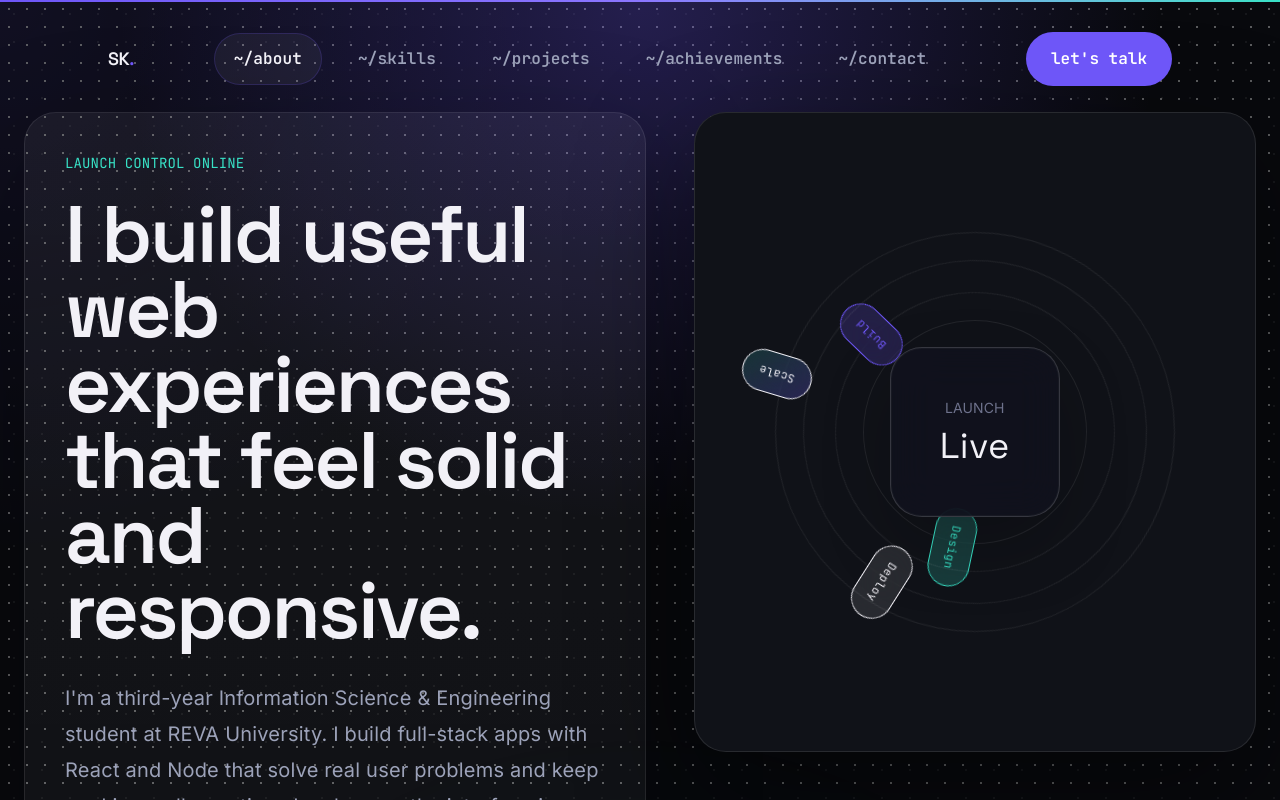
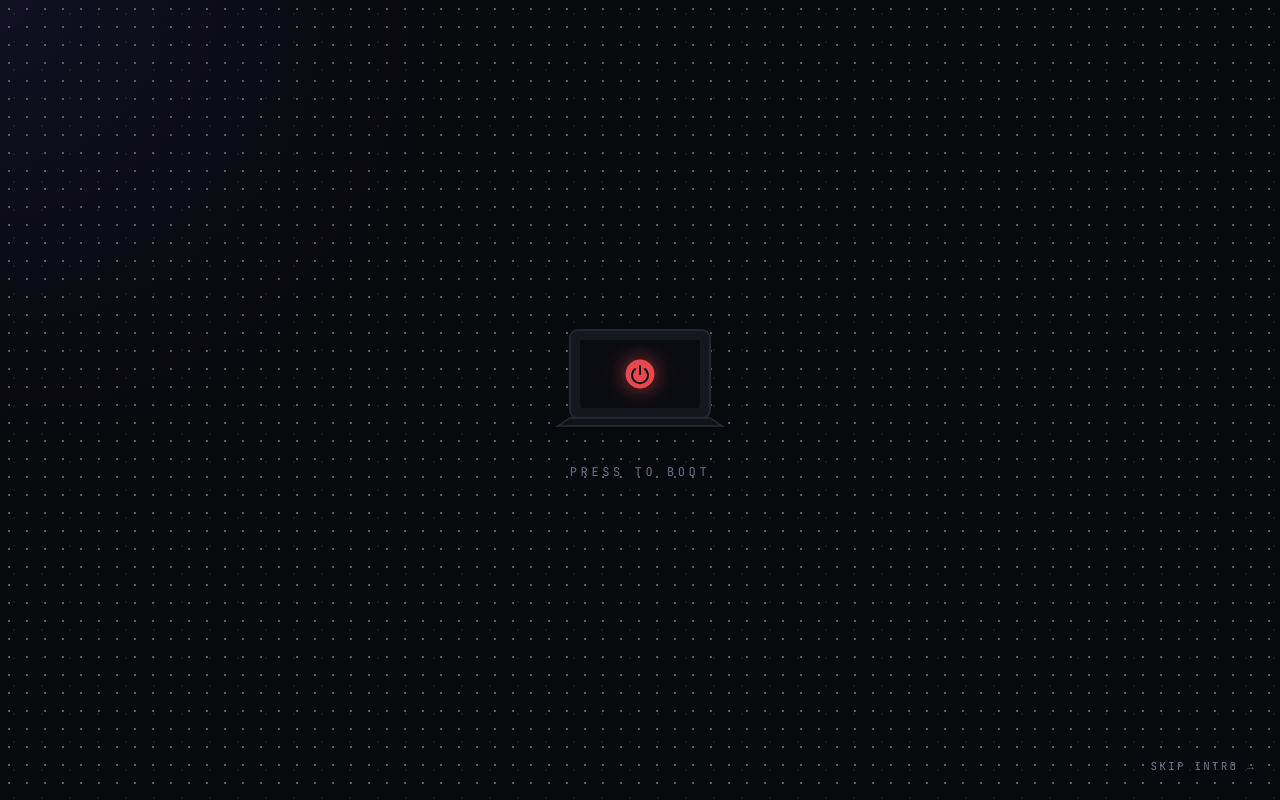
Before and after one commit to khizer08/Portfolio, a React (Vite) app: page / in a window 1280 px wide. Shown: the top 800 px of the page. Built offline with nearby package versions, Linux system fonts and the light colour scheme.

Commit message:
intro-animation

```diff
--- a/src/App.jsx
+++ b/src/App.jsx
@@ -1,6 +1,7 @@
 import Navbar from "./components/Navbar";
 import Footer from "./components/Footer";
 import ScrollProgress from "./components/ScrollProgress";
+import BootIntro from "./components/BootIntro";
 import Hero from "./sections/Hero";
 import About from "./sections/About";
 import Skills from "./sections/Skills";
@@ -14,6 +15,7 @@ export default function App() {
 
   return (
     <div className="relative bg-base text-text min-h-screen">
+      <BootIntro reducedMotion={reducedMotion} />
       <a
         href="#about"
         className="sr-only focus:not-sr-only focus:fixed focus:top-3 focus:left-3 focus:z-[100] focus:px-4 focus:py-2 focus:rounded-lg focus:bg-primary focus:text-white"
--- /dev/null
+++ b/src/components/BootIntro.jsx
@@ -0,0 +1,215 @@
+import { useEffect, useRef, useState } from "react";
+import { AnimatePresence, motion } from "framer-motion";
+import { profile } from "../data/portfolio";
+
+const BOOT_LOG = [
+  "Initializing kernel...",
+  "Mounting React 19 runtime...",
+  "Loading Vite build pipeline...",
+  "Compiling Tailwind CSS v4 tokens...",
+  "Starting Framer Motion engine...",
+  "Booting Three.js / WebGL context...",
+  "Linking Node.js + Express services...",
+  "Syncing MongoDB data layer...",
+  "Optimizing render pipeline...",
+  "All systems nominal.",
+];
+
+const SESSION_KEY = "khizer-portfolio-intro-seen";
+
+export default function BootIntro({ reducedMotion }) {
+  const alreadySeen =
+    typeof window !== "undefined" &&
+    window.sessionStorage.getItem(SESSION_KEY) === "1";
+
+  const [stage, setStage] = useState(
+    alreadySeen || reducedMotion ? "done" : "idle"
+  );
+  const [lines, setLines] = useState([]);
+  const [progress, setProgress] = useState(0);
+  const audioCtxRef = useRef(null);
+
+  // Lock page scroll while the intro is active.
+  useEffect(() => {
+    document.body.style.overflow = stage === "done" ? "" : "hidden";
+    return () => {
+      document.body.style.overflow = "";
+    };
+  }, [stage]);
+
+  function playBeep() {
+    try {
+      const Ctx = window.AudioContext || window.webkitAudioContext;
+      if (!Ctx) return;
+      if (!audioCtxRef.current) audioCtxRef.current = new Ctx();
+      const ctx = audioCtxRef.current;
+      const osc = ctx.createOscillator();
+      const gain = ctx.createGain();
+      osc.type = "sine";
+      osc.frequency.setValueAtTime(180, ctx.currentTime);
+      osc.frequency.exponentialRampToValueAtTime(720, ctx.currentTime + 0.35);
+      gain.gain.setValueAtTime(0.0001, ctx.currentTime);
+      gain.gain.exponentialRampToValueAtTime(0.08, ctx.currentTime + 0.03);
+      gain.gain.exponentialRampToValueAtTime(0.0001, ctx.currentTime + 0.4);
+      osc.connect(gain).connect(ctx.destination);
+      osc.start();
+      osc.stop(ctx.currentTime + 0.4);
+    } catch {
+      // Ignore audio errors (autoplay restrictions, unsupported browsers).
+    }
+  }
+
+  function finish() {
+    window.sessionStorage.setItem(SESSION_KEY, "1");
+    setStage("done");
+  }
+
+  function handlePress() {
+    if (stage !== "idle") return;
+    playBeep();
+    setStage("pressed");
+    setTimeout(() => setStage("booting"), 550);
+  }
+
+  // Type out the boot log line by line.
+  useEffect(() => {
+    if (stage !== "booting") return;
+    let i = 0;
+    const interval = setInterval(() => {
+      i += 1;
+      setLines((prev) => [...prev, BOOT_LOG[i - 1]]);
+      setProgress(Math.round((i / BOOT_LOG.length) * 100));
+      if (i >= BOOT_LOG.length) {
+        clearInterval(interval);
+        setTimeout(() => setStage("reveal"), 450);
+      }
+    }, 260);
+    return () => clearInterval(interval);
+  }, [stage]);
+
+  // Hold on the name reveal, then exit.
+  useEffect(() => {
+    if (stage !== "reveal") return;
+    const t = setTimeout(() => setStage("exiting"), 1900);
+    return () => clearTimeout(t);
+  }, [stage]);
+
+  useEffect(() => {
+    if (stage !== "exiting") return;
+    const t = setTimeout(finish, 700);
+    return () => clearTimeout(t);
+  }, [stage]);
+
+  if (stage === "done") return null;
+
+  const showSkip = stage !== "exiting";
+
+  return (
+    <AnimatePresence>
+      <motion.div
+        key="boot-intro"
+        className="fixed inset-0 z-[200] flex items-center justify-center bg-base overflow-hidden"
+        initial={{ opacity: 1 }}
+        exit={{ opacity: 0 }}
+        transition={{ duration: 0.6, ease: "easeInOut" }}
+      >
+        <div className="hero-stars absolute inset-0" />
+
+        {showSkip && (
+          <button
+            onClick={finish}
+            className="absolute bottom-6 right-6 z-20 font-mono text-[11px] tracking-[0.2em] text-faint hover:text-secondary transition-colors"
+          >
+            SKIP INTRO &rarr;
+          </button>
+        )}
+
+        {(stage === "idle" || stage === "pressed") && (
+          <button
+            onClick={handlePress}
+            aria-label="Press to power on"
+            className="relative z-10 flex flex-col items-center gap-6 outline-none group"
+          >
+            <svg width="180" height="120" viewBox="0 0 180 120" fill="none">
+              {/* screen */}
+              <rect x="20" y="10" width="140" height="88" rx="8" fill="#15171f" stroke="#23252f" strokeWidth="2" />
+              <rect x="30" y="20" width="120" height="68" rx="3" fill="#0b0c11" />
+              {/* base */}
+              <path d="M8 106 L172 106 L160 98 L20 98 Z" fill="#101218" stroke="#23252f" strokeWidth="2" />
+              {/* power button */}
+              <motion.circle
+                cx="90"
+                cy="54"
+                r="14"
+                fill="#e5484d"
+                animate={
+                  stage === "pressed"
+                    ? { scale: [1, 0.8, 1.15, 1] }
+                    : { scale: [1, 1.06, 1] }
+                }
+                transition={
+                  stage === "pressed"
+                    ? { duration: 0.5 }
+                    : { duration: 1.6, repeat: Infinity, ease: "easeInOut" }
+                }
+                style={{ filter: "drop-shadow(0 0 10px rgba(229,72,77,0.65))" }}
+              />
+              <path
+                d="M90 46 v8 M85 49 a8 8 0 1 0 10 0"
+                stroke="#08090d"
+                strokeWidth="2"
+                fill="none"
+                strokeLinecap="round"
+              />
+            </svg>
+            <span className="font-mono text-xs tracking-[0.3em] text-faint group-hover:text-secondary transition-colors">
+              PRESS TO BOOT
+            </span>
+          </button>
+        )}
+
+        {stage === "booting" && (
+          <div className="relative z-10 w-[min(520px,86vw)] font-mono text-sm text-muted">
+            <div className="mb-4 h-1 w-full overflow-hidden rounded-full bg-surface-2">
+              <motion.div
+                className="h-full bg-gradient-to-r from-primary to-secondary"
+                animate={{ width: `${progress}%` }}
+                transition={{ ease: "linear" }}
+              />
+            </div>
+            <div className="space-y-1.5">
+              {lines.map((line, idx) => (
+                <motion.div
+                  key={idx}
+                  initial={{ opacity: 0, x: -8 }}
+                  animate={{ opacity: 1, x: 0 }}
+                  className="flex items-center gap-2"
+                >
+                  <span className="text-secondary">$</span>
+                  <span>{line}</span>
+                </motion.div>
+              ))}
+            </div>
+          </div>
+        )}
+
+        {(stage === "reveal" || stage === "exiting") && (
+          <motion.div
+            className="relative z-10 px-6 text-center"
+            initial={{ opacity: 0, scale: 0.92 }}
+            animate={{ opacity: 1, scale: 1 }}
+            transition={{ duration: 0.7, ease: [0.16, 1, 0.3, 1] }}
+          >
+            <p className="mb-3 font-mono text-xs tracking-[0.35em] text-secondary">
+              SYSTEM READY
+            </p>
+            <h1 className="font-display text-5xl sm:text-6xl font-semibold tracking-tight bg-gradient-to-r from-text via-primary-soft to-secondary bg-clip-text text-transparent">
+              {profile.name}
+            </h1>
+            <p className="mt-3 text-muted">{profile.role}</p>
+          </motion.div>
+        )}
+      </motion.div>
+    </AnimatePresence>
+  );
+}
```
